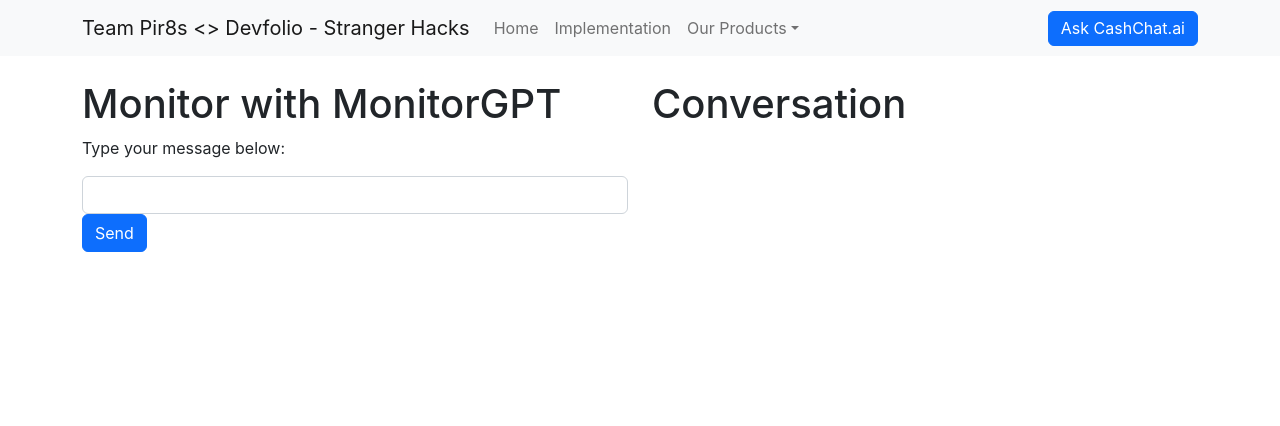
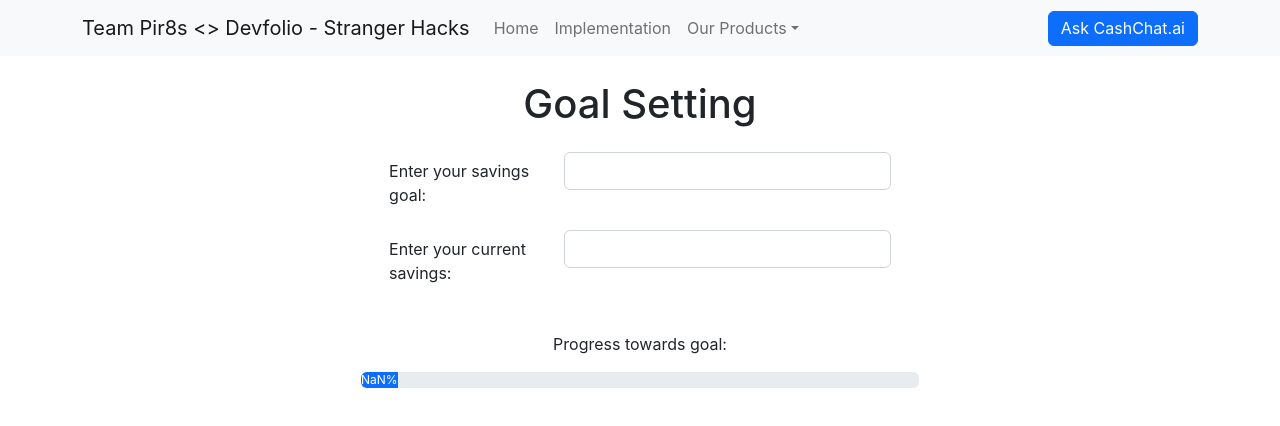
Before and after one commit to sankethchebbi/StrangerHacks-pir8s, a React (Create React App) app: page /monitor in a window 1280 px wide. Shown: the top 426 px of the page. Built offline with nearby package versions, Linux system fonts and the light colour scheme.

Commit message:
changed Monitor, Optimize and Server.js

```diff
--- a/src/components/navComponents/monitor.js
+++ b/src/components/navComponents/monitor.js
@@ -1,72 +1,47 @@
 import React, { useState } from 'react';
-import { Container, Row, Col, Form, Button } from 'react-bootstrap';
+import { Container, Row, Col, Form, ProgressBar } from 'react-bootstrap';
 
-const Monitor = () => {
-  const [input, setInput] = useState('');
-  const [output, setOutput] = useState('');
-  const apikey = "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";
+function Monitor() {
+  const [goal, setGoal] = useState(0);
+  const [savings, setSavings] = useState(0);
 
-  const handleInputChange = (event) => {
-    setInput(event.target.value);
-  };
+  function updateSavings(amount) {
+    setSavings(amount);
+  }
 
-  const handleSubmit = async (event) => {
-    event.preventDefault();
+  function updateGoal(amount) {
+    setGoal(amount);
+  }
 
-    // Set up OpenAI API request
-    const prompt = input.trim();
-    const url = 'https://api.openai.com/v1/engines/davinci-codex/completions';
-    const headers = {
-      'Content-Type': 'application/json',
-      'Authorization': `Bearer ${apikey}`,
-    };
-    const data = JSON.stringify({
-      prompt,
-      max_tokens: 50,
-      n: 1,
-      stop: '\n',
-    });
-
-    console.log('Sending request:', data);
-
-    // Send OpenAI API request
-    const response = await fetch(url, {
-      method: 'POST',
-      headers,
-      body: data,
-    });
-
-    console.log('Response:', response);
-
-    const responseData = await response.json();
-    const outputText = responseData.choices[0].text.trim();
-    console.log('Output text:', outputText);
-
-    // Update state with API response
-    setInput('');
-    setOutput(output + '\n' + prompt + '\n' + outputText);
-  };
+  function calculatePercentage() {
+    return Math.floor((savings / goal) * 100);
+  }
 
   return (
-    <Container>
-      <Row>
-        <Col>
-          <h1>Monitor with MonitorGPT</h1>
-          <p>Type your message below:</p>
-          <Form onSubmit={handleSubmit}>
-            <Form.Group>
-              <Form.Control type="text" value={input} onChange={handleInputChange} />
-            </Form.Group>
-            <Button variant="primary" type="submit">Send</Button>
-          </Form>
-        </Col>
-        <Col>
-          <h1>Conversation</h1>
-          <pre>{output}</pre>
-        </Col>
-      </Row>
+    <Container className="d-flex flex-column justify-content-center align-items-center">
+      <h1 className="mb-4">Goal Setting</h1>
+      <Form>
+        <Row className="mb-3">
+          <Form.Label column sm="4">
+            Enter your savings goal:
+          </Form.Label>
+          <Col sm="8">
+            <Form.Control type="number" onChange={(e) => updateGoal(e.target.value)} />
+          </Col>
+        </Row>
+        <Row className="mb-3">
+          <Form.Label column sm="4">
+            Enter your current savings:
+          </Form.Label>
+          <Col sm="8">
+            <Form.Control type="number" onChange={(e) => updateSavings(e.target.value)} />
+          </Col>
+        </Row>
+      </Form>
+      <p className="mt-4">Progress towards goal:</p>
+      <ProgressBar now={calculatePercentage()} label={`${calculatePercentage()}%`} className="w-50" />
     </Container>
   );
-};
+}
 
 export default Monitor;
--- a/src/components/navComponents/optimize.js
+++ b/src/components/navComponents/optimize.js
@@ -1,9 +1,124 @@
-import React from "react";
+import React, { useState } from "react";
+import { Container, Row, Col, Form, Button, Table } from "react-bootstrap";
 
-export default function Optimize() {
-    return (
-        <div>
-        <h1>Optimize</h1>
-        </div>
-    );
+const ExpenseCategories = () => {
+  const [expenses, setExpenses] = useState([]);
+  const [expenseCategory, setExpenseCategory] = useState("");
+  const [expenseAmount, setExpenseAmount] = useState("");
+  const [totals, setTotals] = useState({});
+  const [totalExpenses, setTotalExpenses] = useState(0);
+
+  const handleCategoryChange = (event) => {
+    setExpenseCategory(event.target.value);
+  };
+
+  const handleAmountChange = (event) => {
+    setExpenseAmount(event.target.value);
+  };
+
+  const handleSubmit = (event) => {
+    event.preventDefault();
+    if (expenseCategory && expenseAmount) {
+      setExpenses([...expenses, { category: expenseCategory, amount: expenseAmount }]);
+      setExpenseCategory("");
+      setExpenseAmount("");
     }
+  };
+
+  const calculateTotals = () => {
+    const categoryTotals = {};
+    let total = 0;
+    expenses.forEach((expense) => {
+      const { category, amount } = expense;
+      if (categoryTotals[category]) {
+        categoryTotals[category] += Number(amount);
+      } else {
+        categoryTotals[category] = Number(amount);
+      }
+      total += Number(amount);
+    });
+    setTotals(categoryTotals);
+    setTotalExpenses(total);
+  };
+
+  return (
+    <Container>
+      <h1>Expense Categories</h1>
+      <Form onSubmit={handleSubmit}>
+        <Form.Group controlId="category">
+          <Form.Label>Category</Form.Label>
+          <Form.Control as="select" value={expenseCategory} onChange={handleCategoryChange}>
+            <option value="">Select a category</option>
+            <option value="food">Food</option>
+            <option value="transportation">Transportation</option>
+            <option value="entertainment">Entertainment</option>
+            <option value="recreation">Recreation</option>
+            <option value="others">Others</option>
+          </Form.Control>
+        </Form.Group>
+        <Form.Group controlId="amount">
+          <Form.Label>Amount</Form.Label>
+          <Form.Control type="number" value={expenseAmount} onChange={handleAmountChange} />
+        </Form.Group>
+        <Button variant="primary" type="submit">
+          Add Expense
+        </Button>
+      </Form>
+      <br />
+      <Button variant="success" onClick={calculateTotals}>
+        Calculate Totals
+      </Button>
+      <br />
+      <br />
+      {Object.keys(totals).length > 0 && (
+        <>
+          <Row>
+            <Col>
+              <h3>Expenses</h3>
+              <Table striped bordered hover>
+                <thead>
+                  <tr>
+                    <th>Category</th>
+                    <th>Amount</th>
+                  </tr>
+                </thead>
+                <tbody>
+                  {expenses.map((expense, index) => (
+                    <tr key={index}>
+                      <td>{expense.category}</td>
+                      <td>{expense.amount} ₹</td>
+                    </tr>
+                  ))}
+                  <tr>
+                    <td>Total Expenses</td>
+                    <td>{totalExpenses.toFixed(2)} ₹</td>
+                  </tr>
+                </tbody>
+              </Table>
+            </Col>
+            <Col>
+              <h3>Totals</h3>
+              <Table striped bordered hover>
+              <thead>
+  <tr>
+    <th>Category</th>
+    <th>Total Amount</th>
+  </tr>
+</thead>
+<tbody>
+  {Object.keys(totals).map((category, index) => (
+    <tr key={index}>
+      <td>{category}</td>
+      <td>{totals[category].toFixed(2)} ₹</td>
+    </tr>
+  ))}
+</tbody>
+</Table>
+</Col>
+</Row>
+</>
+)}
+</Container>
+);
+};
+export default ExpenseCategories;
--- a/src/components/navComponents/server.js
+++ b/src/components/navComponents/server.js
@@ -44,7 +44,7 @@
 const data = require("./data.json");
 
 const config = new Configuration({
-  apiKey: "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",
+  apiKey: "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",
 });
 
 const openai = new OpenAIApi(config);
```
